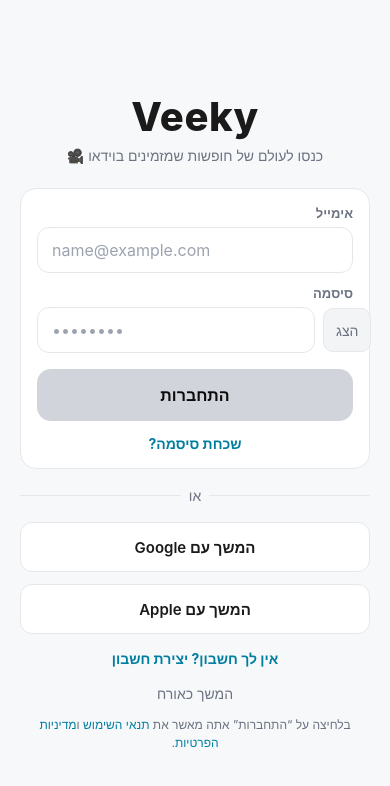
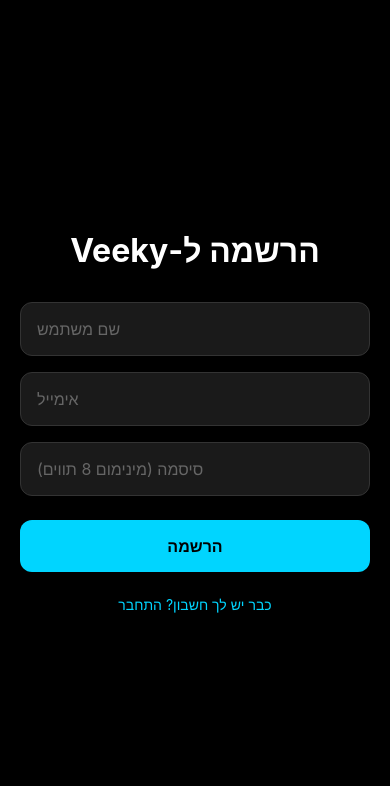
Before and after one commit to ronkp56/veeky-app, a React Native app: screen /Signup in a window 390 px wide. Shown: the top 786 px of the page. Built offline with nearby package versions, Linux system fonts and the light colour scheme.

Commit message:
Added Supabase authentication - Login & Signup screens for web

```diff
--- a/navigation/RootNavigator.tsx
+++ b/navigation/RootNavigator.tsx
@@ -34,8 +34,10 @@
 import { createNativeStackNavigator } from '@react-navigation/native-stack';
 import type { NavigatorScreenParams } from '@react-navigation/native';
 import { Ionicons } from '@expo/vector-icons';
+import { supabase } from '../lib/supabase';
 
 import LoginScreen from '../screens/LoginScreen';
+import SignupScreen from '../screens/SignupScreen';
 import HomeFeedScreen from '../screens/HomeFeedScreen';
 import ProfileScreen from '../screens/ProfileScreen';
 import InfluencerScreen from '../screens/InfluencerScreen';
@@ -66,6 +68,7 @@
  */
 export type RootStackParamList = {
   Login: undefined;
+  Signup: undefined;
   MainTabs: NavigatorScreenParams<MainTabsParamList> | undefined;
   Influencer: { influencerId: string };
 
@@ -178,13 +181,10 @@
 
   const checkAuth = async () => {
     try {
-      if (typeof window !== 'undefined' && window.localStorage) {
-        const loggedIn = localStorage.getItem('veeky_logged_in');
-        setIsLoggedIn(loggedIn === 'true');
-      } else {
-        setIsLoggedIn(false);
-      }
-    } catch {
+      const { data: { session } } = await supabase.auth.getSession();
+      setIsLoggedIn(!!session);
+    } catch (error) {
+      console.error('Auth check failed:', error);
       setIsLoggedIn(false);
     }
   };
@@ -205,6 +205,8 @@
     >
       {/* Login screen - usually the first screen for non-authenticated users */}
       <Stack.Screen name="Login" component={LoginScreen} />
+      {/* Signup screen */}
+      <Stack.Screen name="Signup" component={SignupScreen} />
       {/* Main application tabs (Home, AddVideo, Profile) */}
       <Stack.Screen name="MainTabs" component={MainTabs} />
       {/* Search screen */}
--- a/screens/LoginScreen.tsx
+++ b/screens/LoginScreen.tsx
@@ -42,6 +42,7 @@
 import { SafeAreaView } from 'react-native-safe-area-context';
 import { NativeStackScreenProps } from '@react-navigation/native-stack';
 import { RootStackParamList } from '../navigation/RootNavigator';
+import { authService } from '../services/authService';
 
 type Props = NativeStackScreenProps<RootStackParamList, 'Login'>;
 
@@ -100,19 +101,11 @@
 
     try {
       setLoading(true);
-
-      // TODO: Replace with real backend authentication
-      await wait(900);
-
-      // Save login state
-      if (typeof window !== 'undefined' && window.localStorage) {
-        localStorage.setItem('veeky_logged_in', 'true');
-      }
-
+      await authService.signIn(email.trim(), password);
       navigation.replace('MainTabs');
-    } catch (e: unknown) {
+    } catch (e: any) {
       console.error('Login failed:', e);
-      setError('כניסה נכשלה. נסו שוב.');
+      setError(e.message || 'כניסה נכשלה. נסו שוב.');
     } finally {
       setLoading(false);
     }
@@ -123,32 +116,13 @@
    * Placeholder for real OAuth integration.
    */
   const handleGoogleLogin = async () => {
-    setError(null);
-    setLoading(true);
-    try {
-      // TODO: Implement expo-auth-session or backend OAuth
-      await wait(600);
-
-      if (typeof window !== 'undefined' && window.localStorage) {
-        localStorage.setItem('veeky_logged_in', 'true');
-      }
-
-      navigation.replace('MainTabs');
-    } catch (e: unknown) {
-      console.error('Google login failed:', e);
-      setError('התחברות עם Google נכשלה.');
-    } finally {
-      setLoading(false);
-    }
+    setError('Google login - בקרוב');
   };
 
   /**
    * Guest mode login — skip authentication entirely.
    */
   const continueAsGuest = () => {
-    if (typeof window !== 'undefined' && window.localStorage) {
-      localStorage.setItem('veeky_logged_in', 'true');
-    }
     navigation.replace('MainTabs');
   };
 
@@ -346,9 +320,7 @@
              ------------------------------------------------------------ */}
           <View style={styles.bottomActions}>
             <TouchableOpacity
-              onPress={() => {
-                // TODO: Navigate to signup screen
-              }}
+              onPress={() => navigation.navigate('Signup')}
             >
               <Text style={[styles.link, { color: c.link }]}>
                 אין לך חשבון? יצירת חשבון
--- /dev/null
+++ b/screens/SignupScreen.tsx
@@ -0,0 +1,159 @@
+import React, { useState } from 'react';
+import {
+  View,
+  Text,
+  TextInput,
+  TouchableOpacity,
+  ActivityIndicator,
+  StyleSheet,
+  ScrollView,
+} from 'react-native';
+import { SafeAreaView } from 'react-native-safe-area-context';
+import { NativeStackScreenProps } from '@react-navigation/native-stack';
+import { RootStackParamList } from '../navigation/RootNavigator';
+import { authService } from '../services/authService';
+
+type Props = NativeStackScreenProps<RootStackParamList, 'Signup'>;
+
+export default function SignupScreen({ navigation }: Props) {
+  const [email, setEmail] = useState('');
+  const [password, setPassword] = useState('');
+  const [username, setUsername] = useState('');
+  const [loading, setLoading] = useState(false);
+  const [error, setError] = useState<string | null>(null);
+
+  const handleSignup = async () => {
+    setError(null);
+
+    if (!email || !password || !username) {
+      setError('נא למלא את כל השדות');
+      return;
+    }
+
+    if (password.length < 8) {
+      setError('סיסמה חייבת להכיל 8 תווים לפחות');
+      return;
+    }
+
+    try {
+      setLoading(true);
+      await authService.signUp(email.trim(), password, username.trim());
+      navigation.replace('MainTabs');
+    } catch (e: any) {
+      console.error('Signup failed:', e);
+      setError(e.message || 'הרשמה נכשלה');
+    } finally {
+      setLoading(false);
+    }
+  };
+
+  return (
+    <SafeAreaView style={styles.container}>
+      <ScrollView contentContainerStyle={styles.scroll}>
+        <Text style={styles.title}>הרשמה ל-Veeky</Text>
+
+        <View style={styles.form}>
+          <TextInput
+            value={username}
+            onChangeText={setUsername}
+            placeholder="שם משתמש"
+            placeholderTextColor="#666"
+            style={styles.input}
+          />
+
+          <TextInput
+            value={email}
+            onChangeText={setEmail}
+            placeholder="אימייל"
+            placeholderTextColor="#666"
+            keyboardType="email-address"
+            autoCapitalize="none"
+            style={styles.input}
+          />
+
+          <TextInput
+            value={password}
+            onChangeText={setPassword}
+            placeholder="סיסמה (מינימום 8 תווים)"
+            placeholderTextColor="#666"
+            secureTextEntry
+            style={styles.input}
+          />
+
+          {error && <Text style={styles.error}>{error}</Text>}
+
+          <TouchableOpacity
+            style={[styles.btn, loading && styles.btnDisabled]}
+            onPress={handleSignup}
+            disabled={loading}
+          >
+            {loading ? (
+              <ActivityIndicator color="#000" />
+            ) : (
+              <Text style={styles.btnText}>הרשמה</Text>
+            )}
+          </TouchableOpacity>
+
+          <TouchableOpacity onPress={() => navigation.navigate('Login')}>
+            <Text style={styles.link}>כבר יש לך חשבון? התחבר</Text>
+          </TouchableOpacity>
+        </View>
+      </ScrollView>
+    </SafeAreaView>
+  );
+}
+
+const styles = StyleSheet.create({
+  container: {
+    flex: 1,
+    backgroundColor: '#000',
+  },
+  scroll: {
+    flexGrow: 1,
+    justifyContent: 'center',
+    padding: 20,
+  },
+  title: {
+    fontSize: 32,
+    fontWeight: 'bold',
+    color: '#fff',
+    textAlign: 'center',
+    marginBottom: 32,
+  },
+  form: {
+    gap: 16,
+  },
+  input: {
+    backgroundColor: '#1a1a1a',
+    color: '#fff',
+    padding: 16,
+    borderRadius: 12,
+    fontSize: 16,
+    borderWidth: 1,
+    borderColor: '#333',
+  },
+  btn: {
+    backgroundColor: '#00D5FF',
+    padding: 16,
+    borderRadius: 12,
+    alignItems: 'center',
+    marginTop: 8,
+  },
+  btnDisabled: {
+    opacity: 0.5,
+  },
+  btnText: {
+    color: '#000',
+    fontSize: 16,
+    fontWeight: 'bold',
+  },
+  error: {
+    color: '#FF3B5C',
+    textAlign: 'center',
+  },
+  link: {
+    color: '#00D5FF',
+    textAlign: 'center',
+    marginTop: 8,
+  },
+});
```
